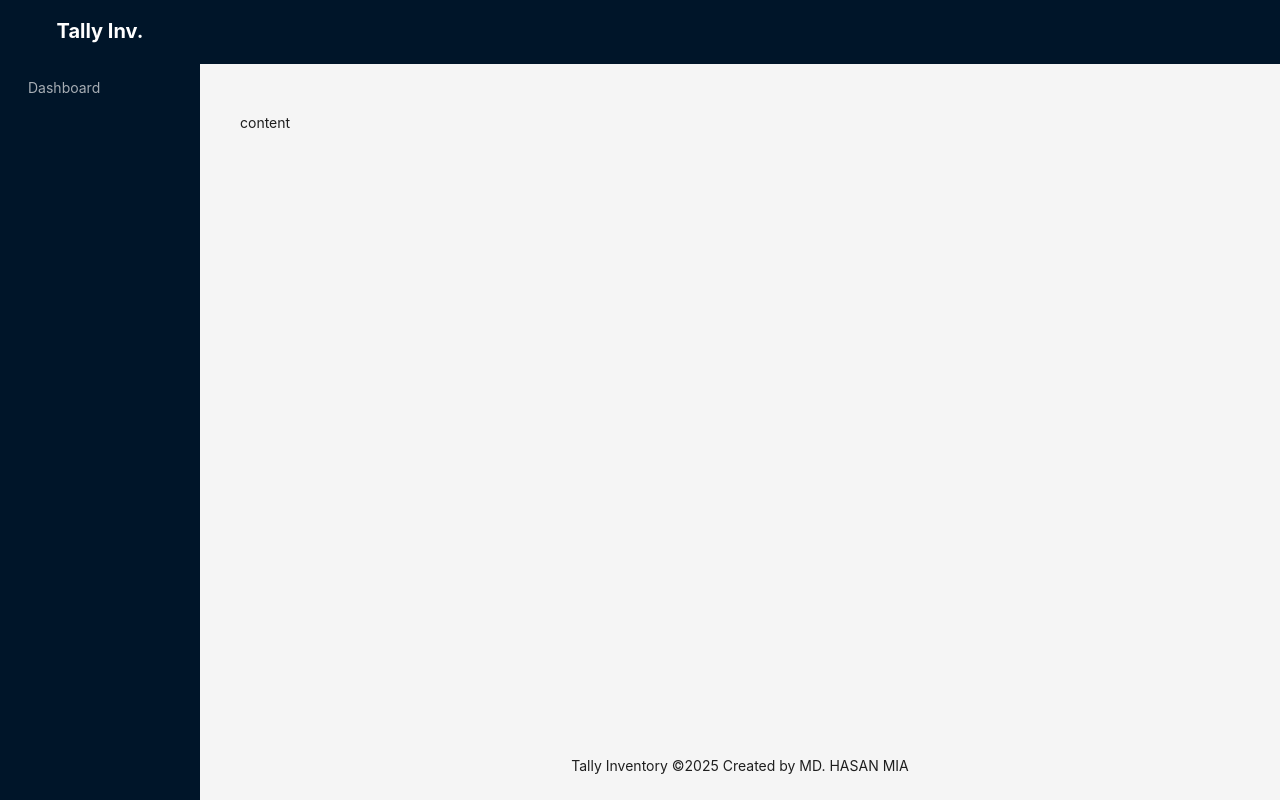
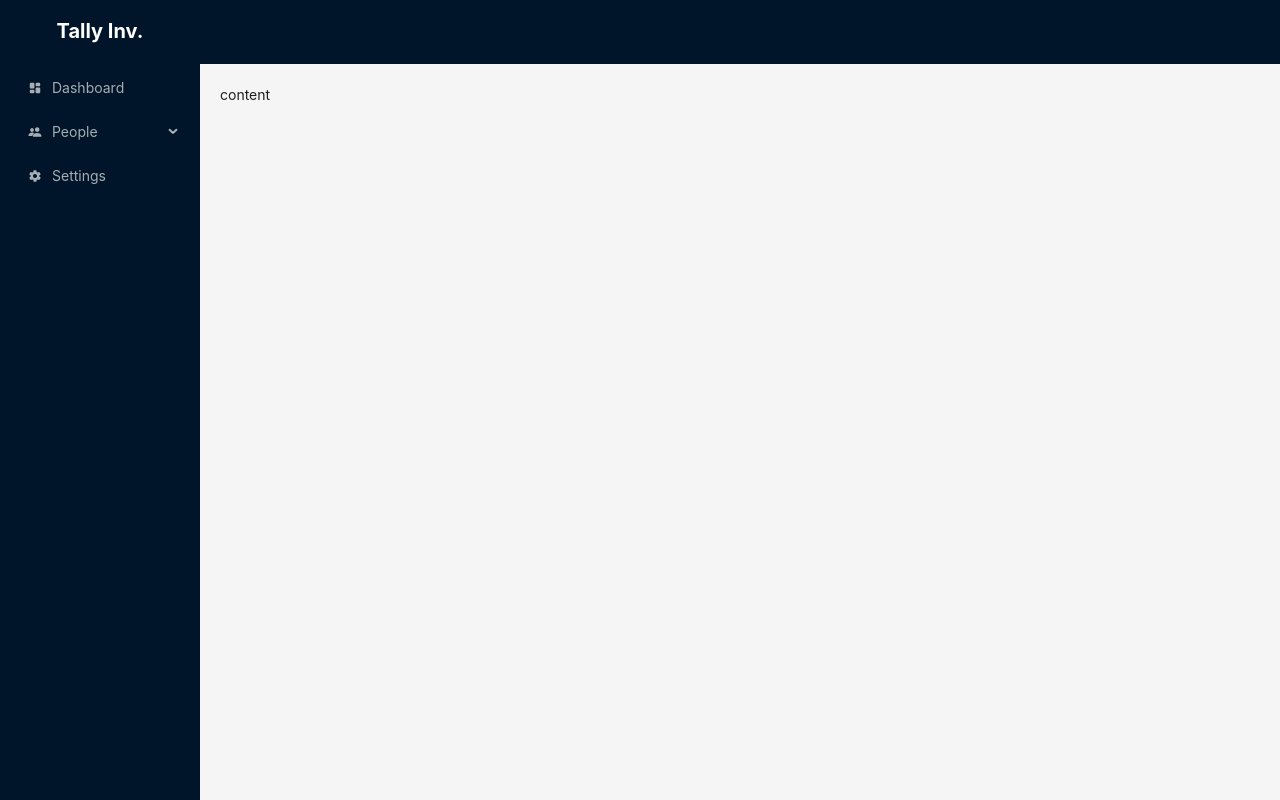
Before and after one commit to devhasanmia/tallyinventory-client, a React (Vite) app: page / in a window 1280 px wide. Built offline with nearby package versions, Linux system fonts and the light colour scheme.

Commit message:
added menu item

```diff
--- a/src/components/layouts/AdminLayout.tsx
+++ b/src/components/layouts/AdminLayout.tsx
@@ -1,48 +1,64 @@
-import React from 'react';
-import { UploadOutlined, UserOutlined, VideoCameraOutlined } from '@ant-design/icons';
-import { Layout, Menu } from 'antd';
-const { Header, Content, Footer, Sider } = Layout;
-
+import React from "react";
+import { Layout, Menu } from "antd";
+const { Header, Content, Sider } = Layout;
+import { TbLayoutDashboardFilled } from "react-icons/tb";
+import { IoMdSettings } from "react-icons/io";
+import { IoPeople } from "react-icons/io5";
+import { BsPersonLinesFill, BsPersonFillCheck } from "react-icons/bs";
 const items = [
   {
-        key: "s",
+    key: "dashboard",
     label: `Dashboard`,
+    icon: <TbLayoutDashboardFilled/>
+  },
+  {
+    key: "People",
+    label: `People`,
+    icon: <IoPeople/>,
+    children: [
+      {
+        key: "Customer",
+        label: "Customer",
+        icon: <BsPersonFillCheck/>
+      },
+      {
+        key: "dealer",
+        label: "Dealer",
+        icon: <BsPersonLinesFill/>
+      },
+    ],
+  },
+  {
+    key: "settings",
+    label: `Settings`,
+    icon:  <IoMdSettings/>
 
-    }
-]
+  },
+];
 
 const AdminLayout: React.FC = () => {
   return (
-    <Layout  style={{height:"100vh"}}>
-      <Sider
-        breakpoint="lg"
-        collapsedWidth="0"
-      >
-        <div style={{
+    <Layout style={{ height: "100vh" }}>
+      <Sider breakpoint="lg" collapsedWidth="0">
+        <div
+          style={{
             height: "32px",
             margin: "16px",
             textAlign: "center",
             color: "#fff",
             fontSize: "20px",
             fontWeight: "bold",
-        }}>Tally Inv.</div>
+          }}
+        >
+          Tally Inv.
+        </div>
         <Menu theme="dark" mode="inline" items={items} />
       </Sider>
       <Layout>
-        <Header />
-        <Content style={{ margin: '24px 16px 0' }}>
-          <div
-            style={{
-              padding: 24,
-              minHeight: 360,
-            }}
-          >
-            content
-          </div>
+        <Header></Header>
+        <Content className="p-5">
+          <div>content</div>
         </Content>
-        <Footer style={{ textAlign: 'center' }}>
-          Tally Inventory ©{new Date().getFullYear()} Created by MD. HASAN MIA
-        </Footer>
       </Layout>
     </Layout>
   );
```
Lines whose indentation alone changed are shown as unchanged.
